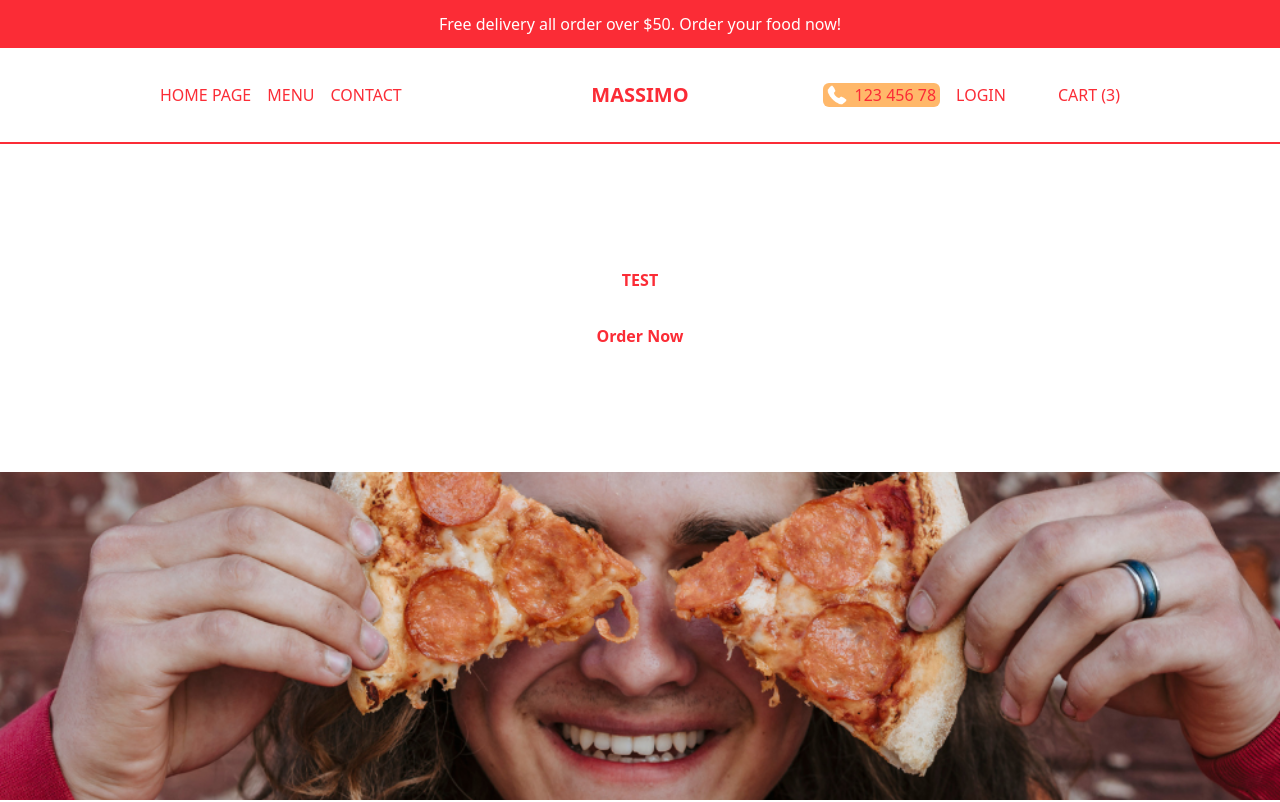
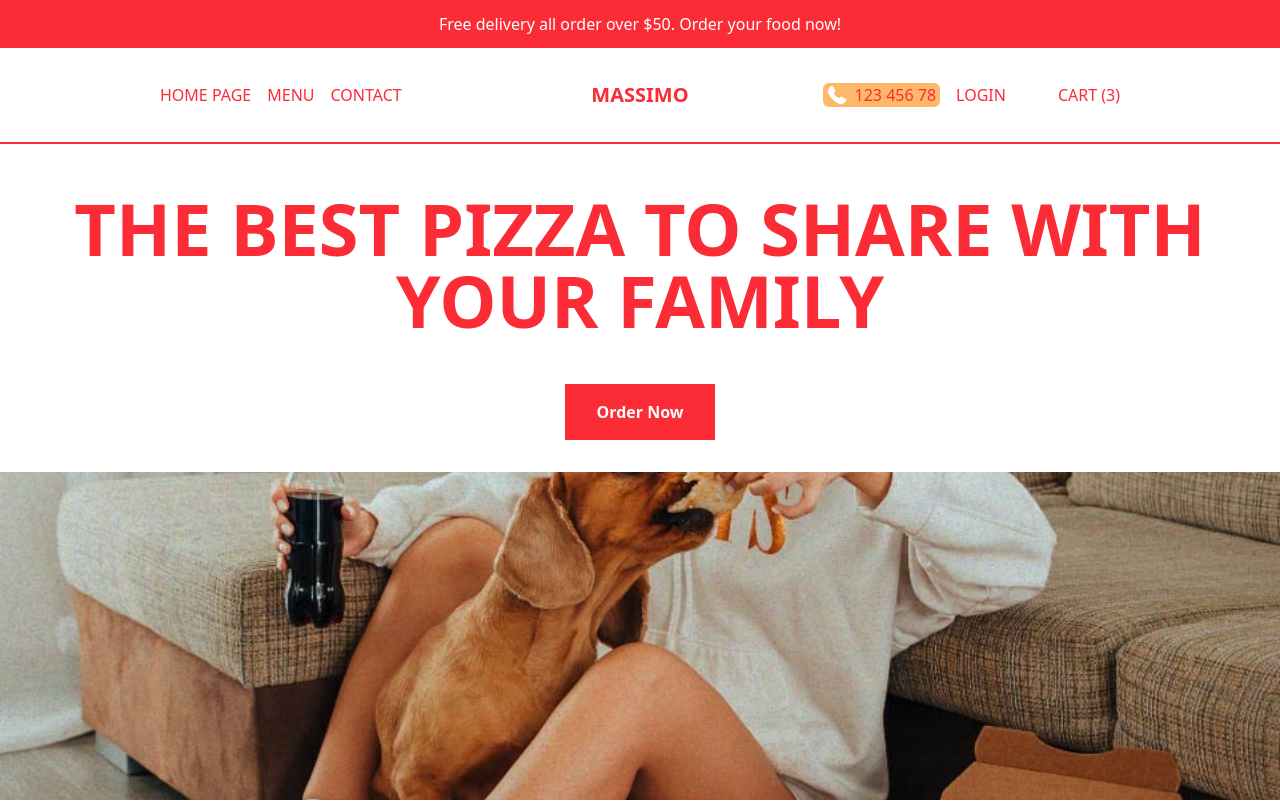
Before and after one commit to Nikhilm0017/Foodproject, a Next.js app: page / in a window 1280 px wide. Shown: the top 802 px of the page. Built offline with nearby package versions, Linux system fonts and the light colour scheme.

Commit message:
5 comment

```diff
--- a/app/components/Slider.tsx
+++ b/app/components/Slider.tsx
@@ -1,19 +1,46 @@
-import React from 'react'
+"use client"
+import React, { useEffect, useState } from 'react'
 import Image from 'next/image'
 
+const data = [
+  {
+    id: 1,
+    title:"always fresh & always crispy & always hot",
+    image:"/slide1.png",
+  },
+  {
+    id: 2,
+    title:"we deliver your order whereever you are in NY",
+    image:"/slide2.png",
+  },
+  {
+    id: 3,
+    title:"the best pizza to share with your family",
+    image:"/slide3.jpg",
+  },
+]
+
 const Slider = () => {
+  const [currentSlide, setCurrentSlide] = useState(0)
+
+  useEffect(()=>{
+    const interval = setInterval(
+      ()=>setCurrentSlide((prev) =>(prev===data.length -1 ? 0 : prev + 1)),2000)
+    return ()=> clearInterval(interval);
+  },[])
+
   return (
     <div className='flex flex-col h-[calc(100vh-6rem)] md:h-[calc(100vh-9rem)]'>
       {/*TEXT CONTAINER*/}
       <div className="h-1/2 flex items-center justify-center flex-col gap-8 text-red-500 font-bold">
-        <h1>
-          TEST
+        <h1 className='text-5xl text-center uppercase p-4 md:text-6xl xl:text-7xl'>
+          {data[currentSlide].title}
         </h1>
-        <button className=''>Order Now</button>
+        <button className='bg-red-500 text-white py-4 px-8'>Order Now</button>
       </div>
       {/*IMAGE CONTAINER*/}
       <div className="w-full h-1/2 relative ">
-        <Image src="/slide1.png" alt="" fill className='object-cover'/>
+        <Image src={data[currentSlide].image} alt="" fill className='object-cover'/>
       </div>
     </div>
   )
```
